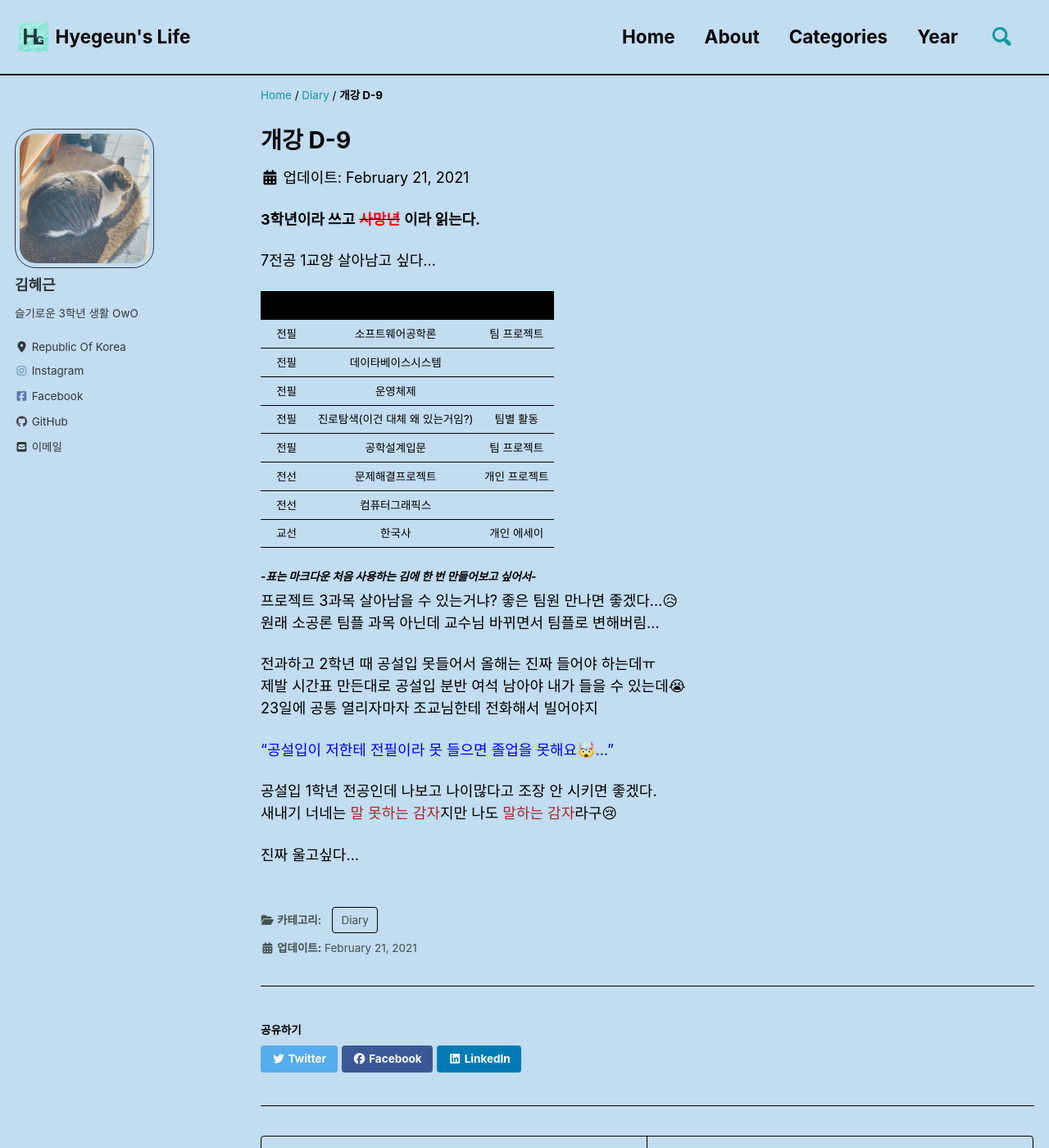
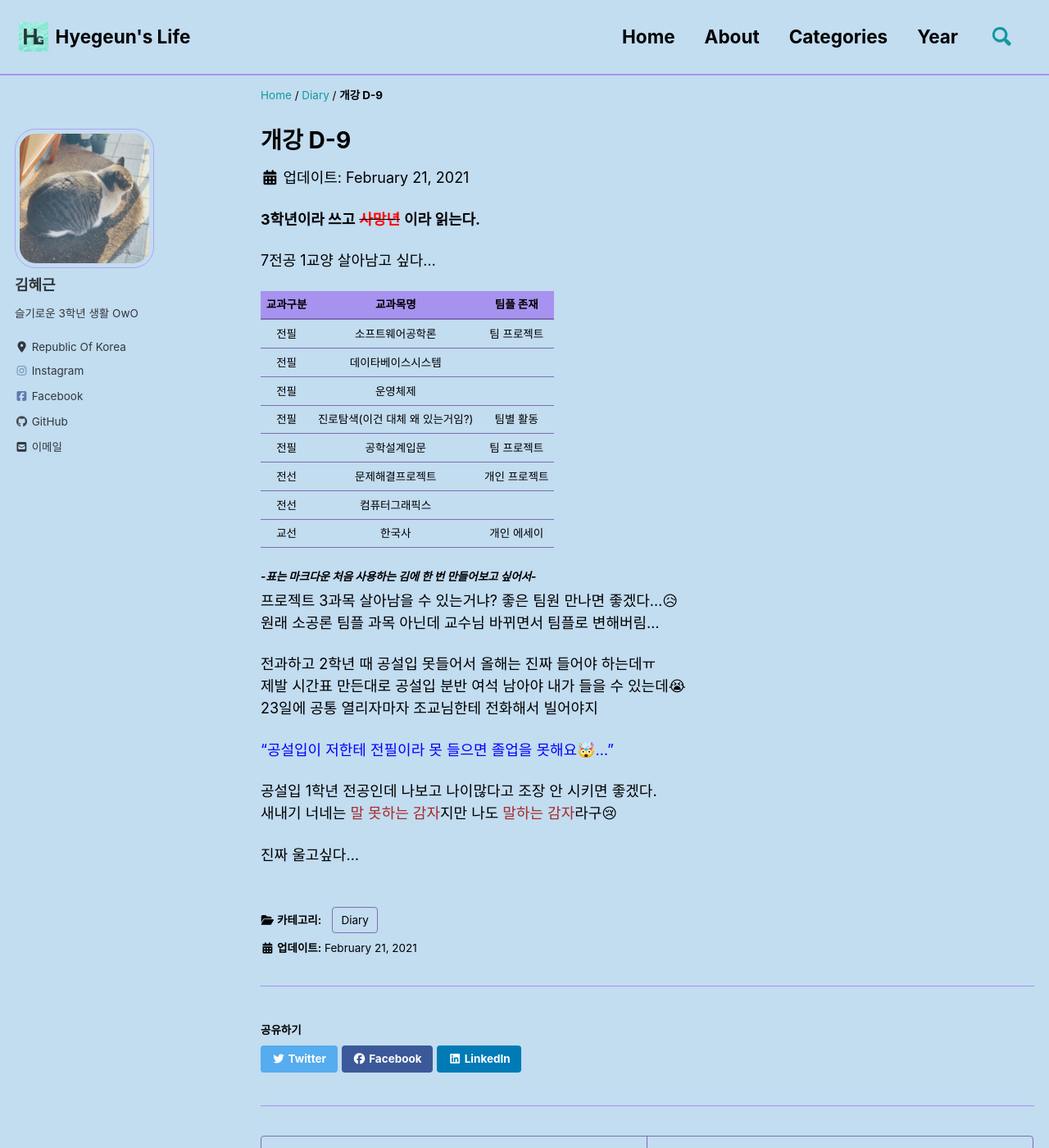
Before and after one commit to hyegeun/hyegeun.github.io, a Jekyll site: the page built from _posts/Diary/2021-02-22-post1.md, in a window 1280 px wide and 1400 px high. Shown: the whole window at 82% size. Built offline with Jekyll 4.4.1, drawn with Linux system fonts in a browser that asks for light colours; cached includes are drawn as plain includes; nearby versions of some CDN libraries; a script that is not in the unit is left out; comment, search, counter and statistics services are not loaded.

Commit message:
Update _mint.scss

```diff
--- a/_sass/minimal-mistakes/skins/_mint.scss
+++ b/_sass/minimal-mistakes/skins/_mint.scss
@@ -5,9 +5,9 @@
 /* Colors */
 $background-color: #c2dcf0 !default;
 $text-color: #000000 !default;
-$muted-text-color: #40514e !default;
+$muted-text-color: #000000 !default;
 $primary-color: #11999e !default;
-$border-color: #000000 !default;
+$border-color: #a892f0 !default;
 /* $border-color: mix(#fff, #40514e, 75%) !default;  */
 $footer-background-color: #cfeaff !default;
 $link-color: #11999e !default;
```
